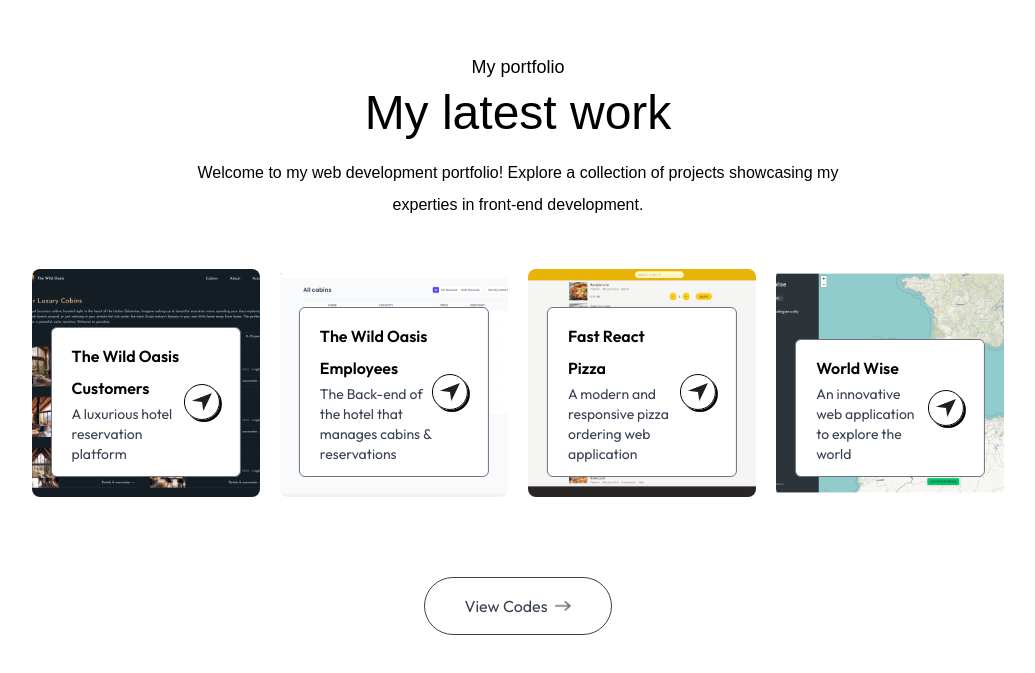
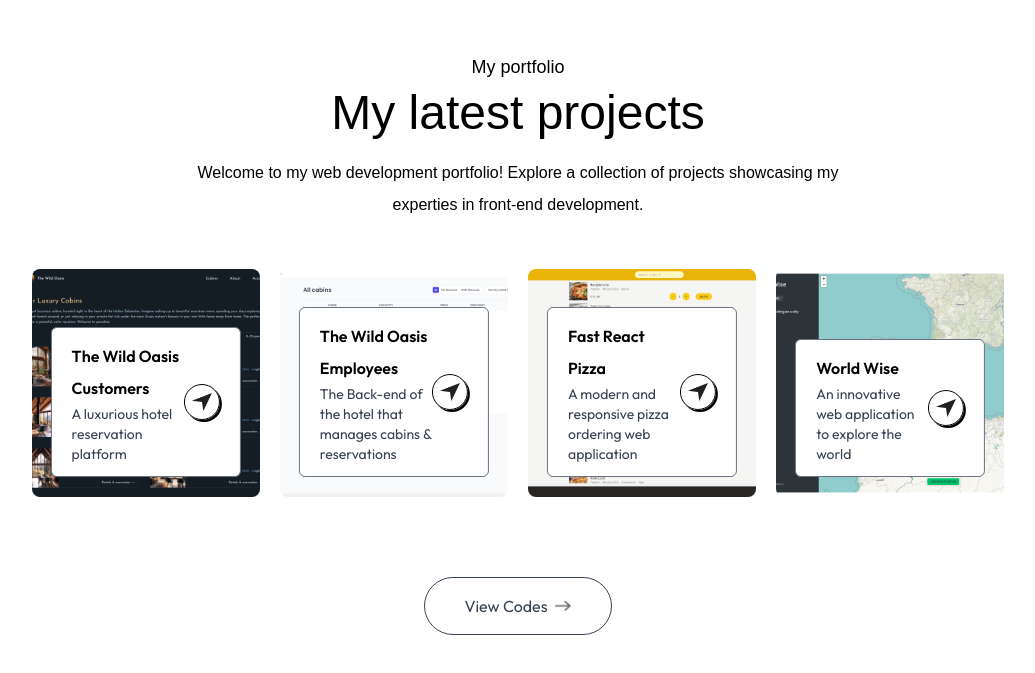
Before and after one commit to Isaladwy/portfolio, a Next.js app: page / in a window 1280 px wide. Shown: the part 1612-2285 px from the top of the page, without its empty margins (122-1157 px from the left). Built offline with nearby package versions, Linux system fonts and the light colour scheme; a web font is replaced by a local one.

Commit message:
Projects section completed

```diff
--- a/app/page.tsx
+++ b/app/page.tsx
@@ -1,7 +1,7 @@
 import About from '@/components/About';
 import Header from '@/components/Header';
 import Navbar from '@/components/Navbar';
-import Work from '@/components/Work';
+import Projects from '@/components/Projects';
 
 export default function Home() {
   return (
@@ -9,7 +9,7 @@ export default function Home() {
       <Navbar />
       <Header />
       <About />
-      <Work />
+      <Projects />
     </>
   );
 }
--- a/components/Work.tsx
+++ b/components/Projects.tsx
@@ -3,11 +3,11 @@ import Image from 'next/image';
 import Link from 'next/link';
 import React from 'react';
 
-export default function Work() {
+export default function Projects() {
   return (
     <div id="work" className="w-full px-[12%] py-10 scroll-mt-20">
       <h4 className="text-center mb-2 text-lg font-ovo">My portfolio</h4>
-      <h2 className="text-center text-5xl font-ovo">My latest work</h2>
+      <h2 className="text-center text-5xl font-ovo">My latest projects</h2>
 
       <p className="text-center max-w-2xl mx-auto mt-5 mb-12 font-ovo">
         Welcome to my web development portfolio! Explore a collection of
```
